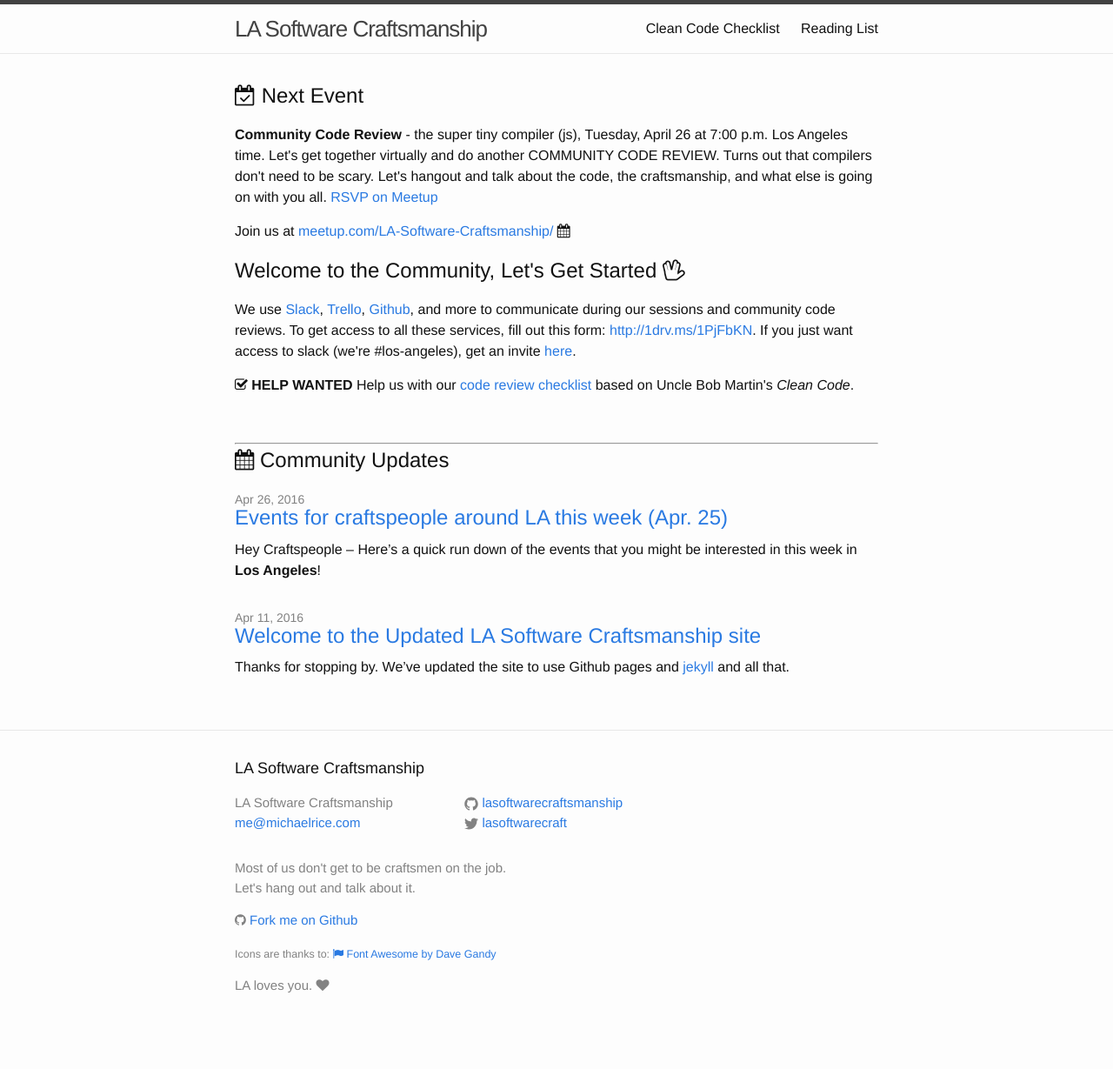
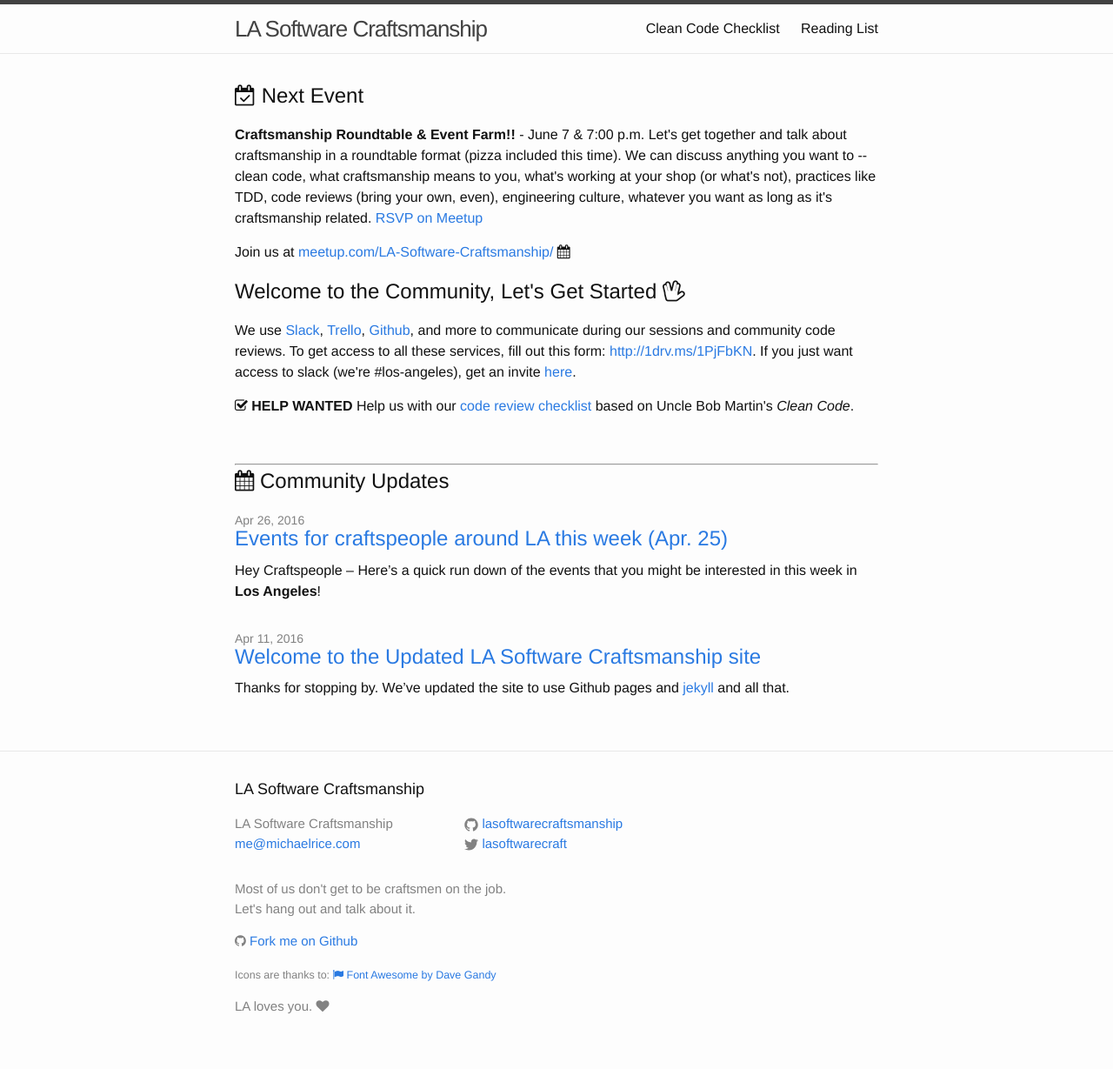
Before and after one commit to lasoftwarecraftsmanship/lasoftwarecraftsmanship.github.io, a Jekyll site: the page built from index.html, in a window 1280 px wide. Shown: the whole page at 87% size. Built offline with Jekyll 4.4.1, drawn with Linux system fonts in a browser that asks for light colours; nearby versions of some CDN libraries; before the commit the page ends 1205 px from its top, so only the background shows below that.

Commit message:
updates index to show tonight's event (fwiw at this point)

```diff
--- a/index.html
+++ b/index.html
@@ -9,7 +9,7 @@
 
   <h2><i class="fa fa-calendar-check-o" aria-hidden="true"></i></i> Next Event</h2>
   <p>
-    <strong>Community Code Review</strong> - the super tiny compiler (js), Tuesday, April 26 at 7:00 p.m. Los Angeles time. Let's get together virtually and do another COMMUNITY CODE REVIEW. Turns out that compilers don't need to be scary. Let's hangout and talk about the code, the craftsmanship, and what else is going on with you all. <a href="http://www.meetup.com/LA-Software-Craftsmanship/events/230050924/">RSVP on Meetup</a>
+    <strong>Craftsmanship Roundtable &amp; Event Farm!!</strong> - June 7 &amp; 7:00 p.m. Let's get together and talk about craftsmanship in a roundtable format (pizza included this time). We can discuss anything you want to -- clean code, what craftsmanship means to you, what's working at your shop (or what's not), practices like TDD, code reviews (bring your own, even), engineering culture, whatever you want as long as it's craftsmanship related. <a href="https://www.meetup.com/LA-Software-Craftsmanship/events/231124612/">RSVP on Meetup</a>
   </p>
   <p>
     Join us at <a href="http://www.meetup.com/LA-Software-Craftsmanship/">meetup.com/LA-Software-Craftsmanship/</a> <i class="fa fa-calendar"></i>
```
